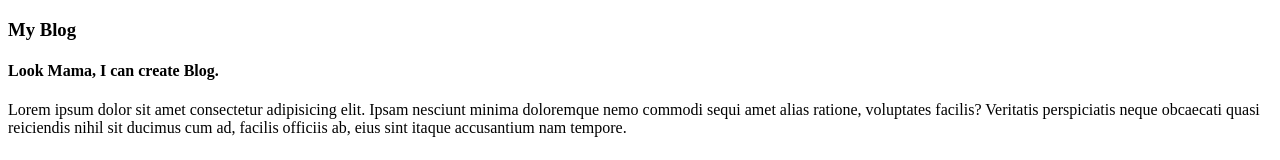
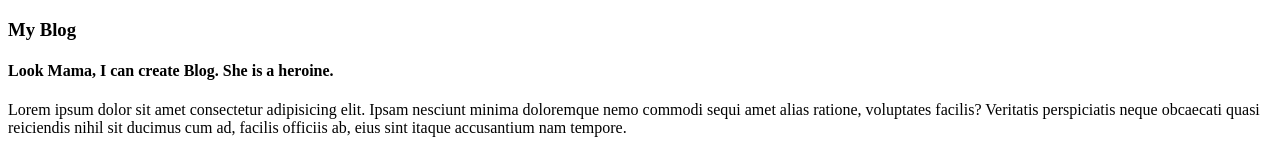
Before and after one commit to abuhoraira153/my-ninetyNine-repo, a plain HTML site: page index.html in a window 1280 px wide. Shown: the top 160 px of the page. Drawn offline with Linux system fonts and the light colour scheme.

Commit message:
heroine added

```diff
--- a/index.html
+++ b/index.html
@@ -9,7 +9,7 @@
 <body>
     <div>
         <h3>My Blog</h3>
-        <h4>Look Mama, I can create Blog.</h4>
+        <h4>Look Mama, I can create Blog. She is a heroine.</h4>
         <p>Lorem ipsum dolor sit amet consectetur adipisicing elit. Ipsam nesciunt minima doloremque nemo commodi sequi amet alias ratione, voluptates facilis? Veritatis perspiciatis neque obcaecati quasi reiciendis nihil sit ducimus cum ad, facilis officiis ab, eius sint itaque accusantium nam tempore.</p>
     </div>
     <h1>My name is Salman Ali.</h1>
```
